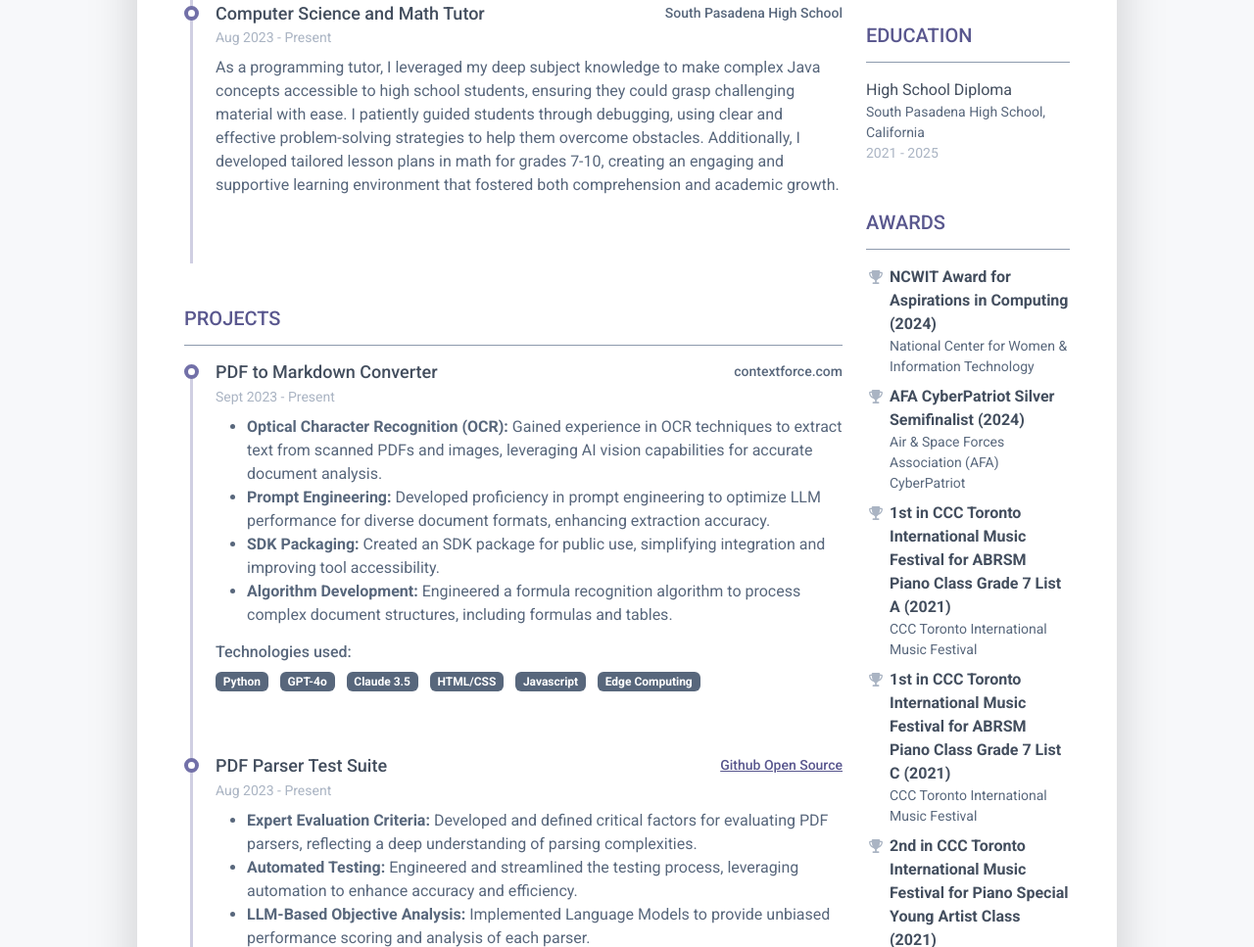
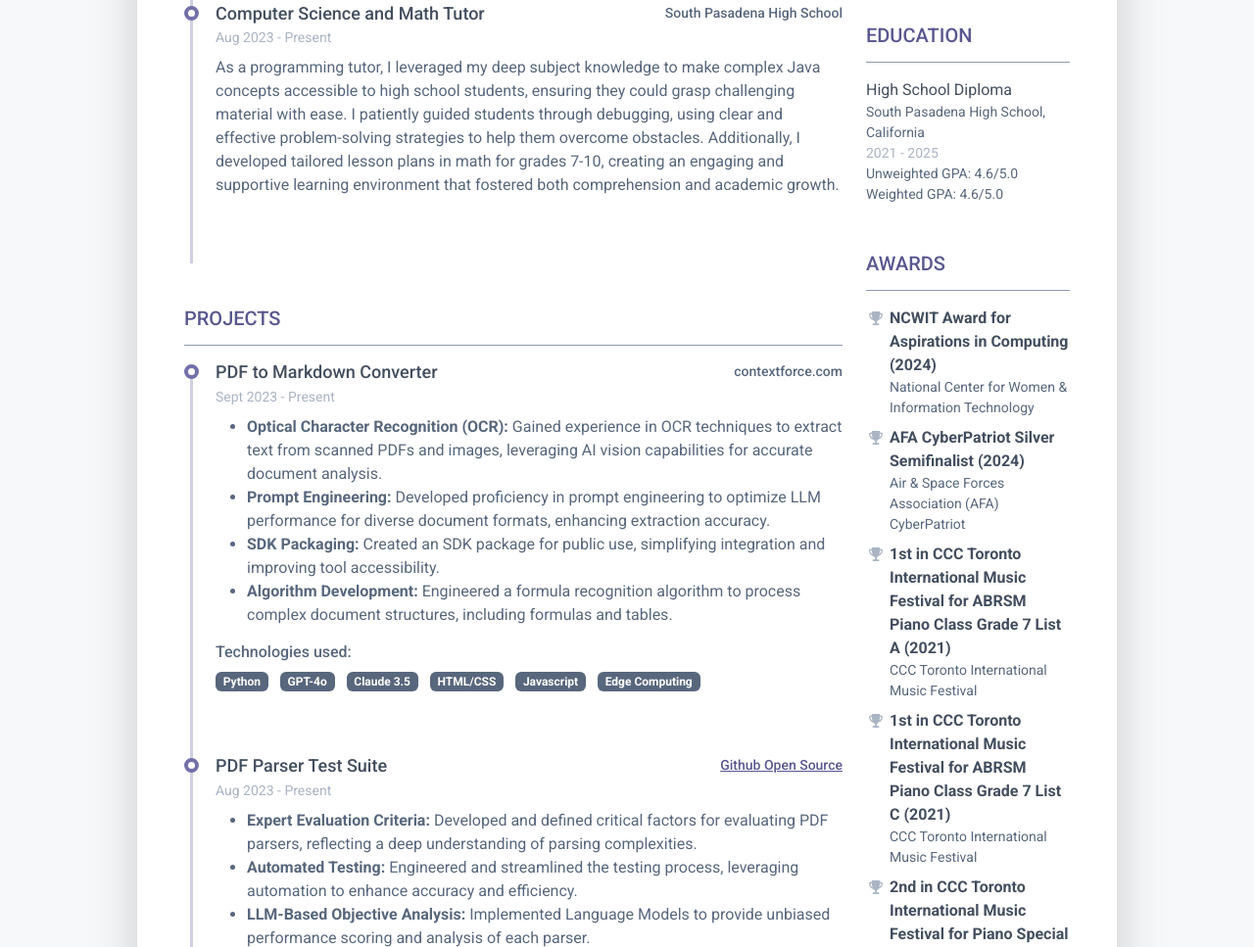
Before and after one commit to daniellehonn/daniellehon-resume, a plain HTML site: page index.html in a window 1280 px wide. Shown: the part 1113-2080 px from the top of the page at 98% size. Drawn offline with Linux system fonts and the light colour scheme.

Commit message:
added gpa

```diff
--- a/index.html
+++ b/index.html
@@ -446,6 +446,8 @@
 								        <div class="resume-degree font-weight-bold">High School Diploma</div>
 								        <div class="resume-degree-org">South Pasadena High School, California</div>
 								        <div class="resume-degree-time">2021 - 2025</div>
+                                        <div class="resume-degree-org">Unweighted GPA: 4.6/5.0</div>
+                                        <div class="resume-degree-org">Weighted GPA: 4.6/5.0</div>
 								    </li>
 
 							    </ul>
```
Also changed, not shown: 1 other file.
